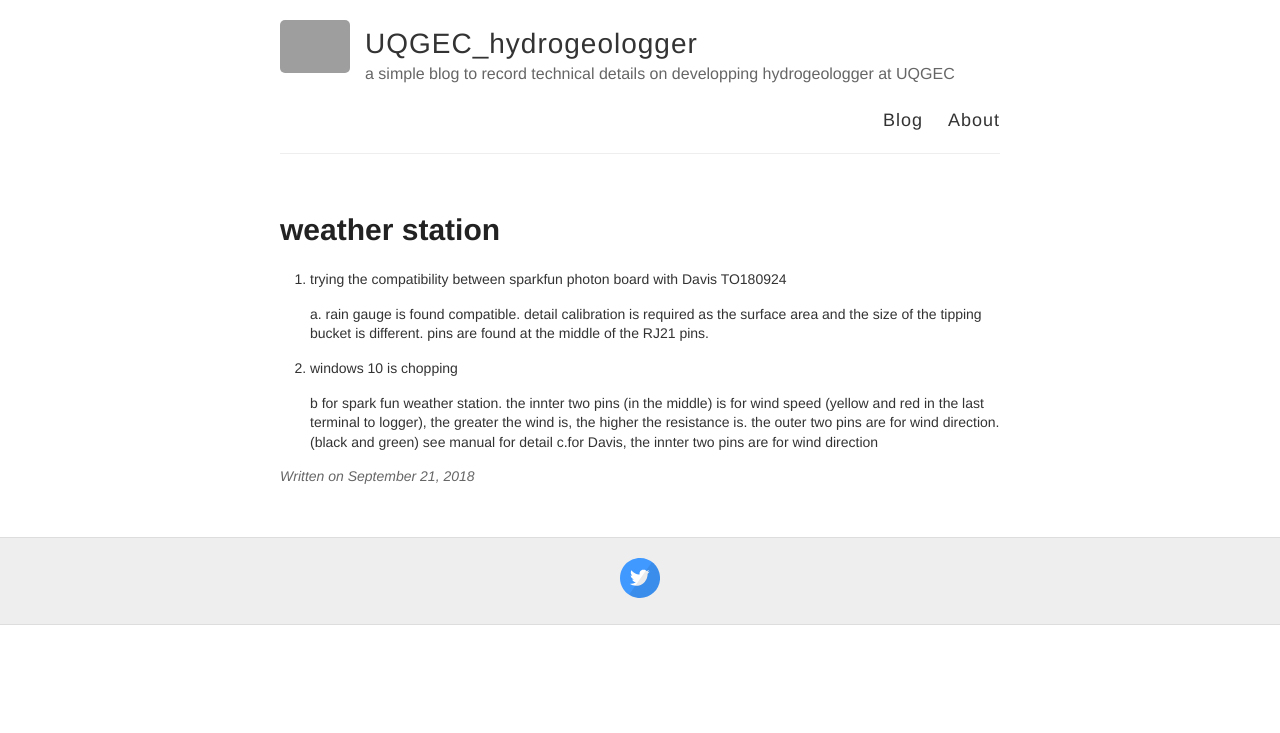
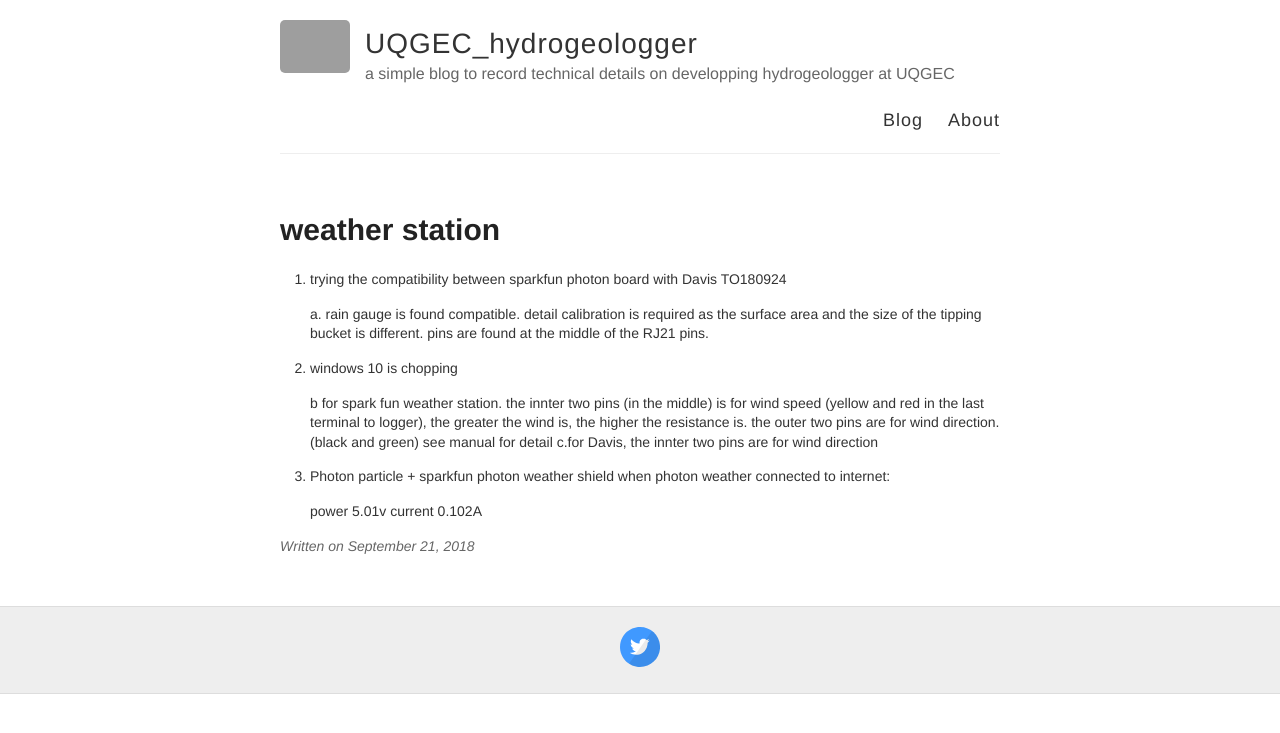
Before and after one commit to hydrogeologger/hydrogeologger.github.io, a Jekyll site: the page built from _posts/2018-09-21-weather-station.md, in a window 1280 px wide. Shown: the top 733 px of the page. Built offline with Jekyll 4.4.1, drawn with Linux system fonts in a browser that asks for light colours; grey boxes are pictures that could not be loaded.

Commit message:
add power usage info of photon weather

```diff
--- a/_posts/2018-09-21-weather-station.md
+++ b/_posts/2018-09-21-weather-station.md
@@ -10,8 +10,14 @@ pins are found at the middle of the RJ21 pins.
 
 
 
-1. windows 10  is chopping
+2. windows 10  is chopping
 
    b for spark fun weather station. the innter two pins (in the middle) is for wind speed (yellow and red in the last terminal to logger), the greater the wind is, the higher the resistance is.
 the outer two pins are for wind direction. (black and green)  see manual for detail
    c.for Davis, the innter two pins are for wind direction
+
+3. Photon particle + sparkfun photon weather shield
+   when photon weather connected to internet:
+
+   power 5.01v
+   current 0.102A
```
